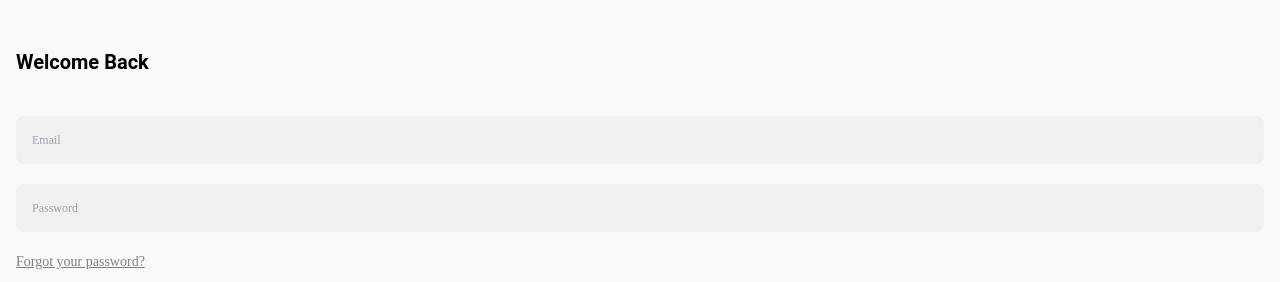
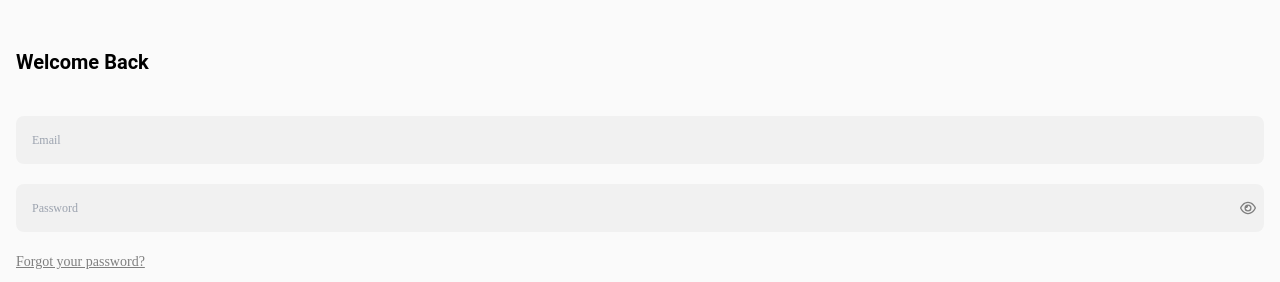
Before and after one commit to Aditya0732/Dacoid_Frontend, a React (Create React App) app: page /signin in a window 1280 px wide. Shown: the top 282 px of the page. Built offline with nearby package versions, Linux system fonts and the light colour scheme.

Commit message:
bug fixed

```diff
--- a/src/pages/SignIn.jsx
+++ b/src/pages/SignIn.jsx
@@ -1,5 +1,5 @@
 import React, { useState } from 'react';
-import { FaFacebookF } from 'react-icons/fa6';
+import { FaFacebookF, FaRegEye, FaRegEyeSlash } from 'react-icons/fa6';
 import { FcGoogle } from "react-icons/fc";
 import { BiSolidError } from "react-icons/bi";
 import axios from 'axios';
@@ -11,6 +11,7 @@ import { setLoader } from '../redux/actions/infoSlice';
 const SignIn = () => {
     const [email, setEmail] = useState('');
     const [password, setPassword] = useState('');
+    const [showPassword, setShowPassword] = useState(false);
     const [errors, setErrors] = useState({
         email: false,
         password: false,
@@ -18,6 +19,10 @@ const SignIn = () => {
     });
     const dispatch = useDispatch();
     const navigate = useNavigate();
+
+    const togglePasswordVisibility = () => {
+        setShowPassword(!showPassword);
+    };
 
     const handleInputChange = (e) => {
         const { name, value } = e.target;
@@ -82,17 +87,32 @@ const SignIn = () => {
                     />
                     {errors.email && <p className="text-red-300 font-semibold text-xs mt-1 flex gap-1"><span className='text-red-400'><BiSolidError size={16} /></span>Email is required</p>}
                 </div>
-                <div>
+                <div className='relative'>
                     <input
-                        type='password'
+                        type={showPassword ? 'text' : 'password'} // Show plain text if showPassword is true
                         name='password'
                         value={password}
                         onChange={handleInputChange}
                         placeholder='Password'
                         className={`p-4 rounded-lg w-full text-xs bg-[#F1F1F1] outline-none ${errors.password && 'bg-red-200'}`}
-
                     />
-                    {errors.password && <p className="text-red-300 font-semibold text-xs mt-1 flex gap-1"><span className='text-red-400'><BiSolidError size={16} /></span>Password is required</p>}
+                    {showPassword ? (
+                        <span className='text-[#7F7F7F] absolute right-2 top-4 cursor-pointer' onClick={togglePasswordVisibility}>
+                            <FaRegEyeSlash />
+                        </span>
+                    ) : (
+                        <span className='text-[#7F7F7F] absolute right-2 top-4 cursor-pointer' onClick={togglePasswordVisibility}>
+                            <FaRegEye />
+                        </span>
+                    )}
+                    {errors.password && (
+                        <p className="text-red-300 font-semibold text-xs mt-1 flex gap-1">
+                            <span className='text-red-400'>
+                                <BiSolidError size={16} />
+                            </span>
+                            Password is required
+                        </p>
+                    )}
                 </div>
                 <div className='flex gap-2'>
 
```
